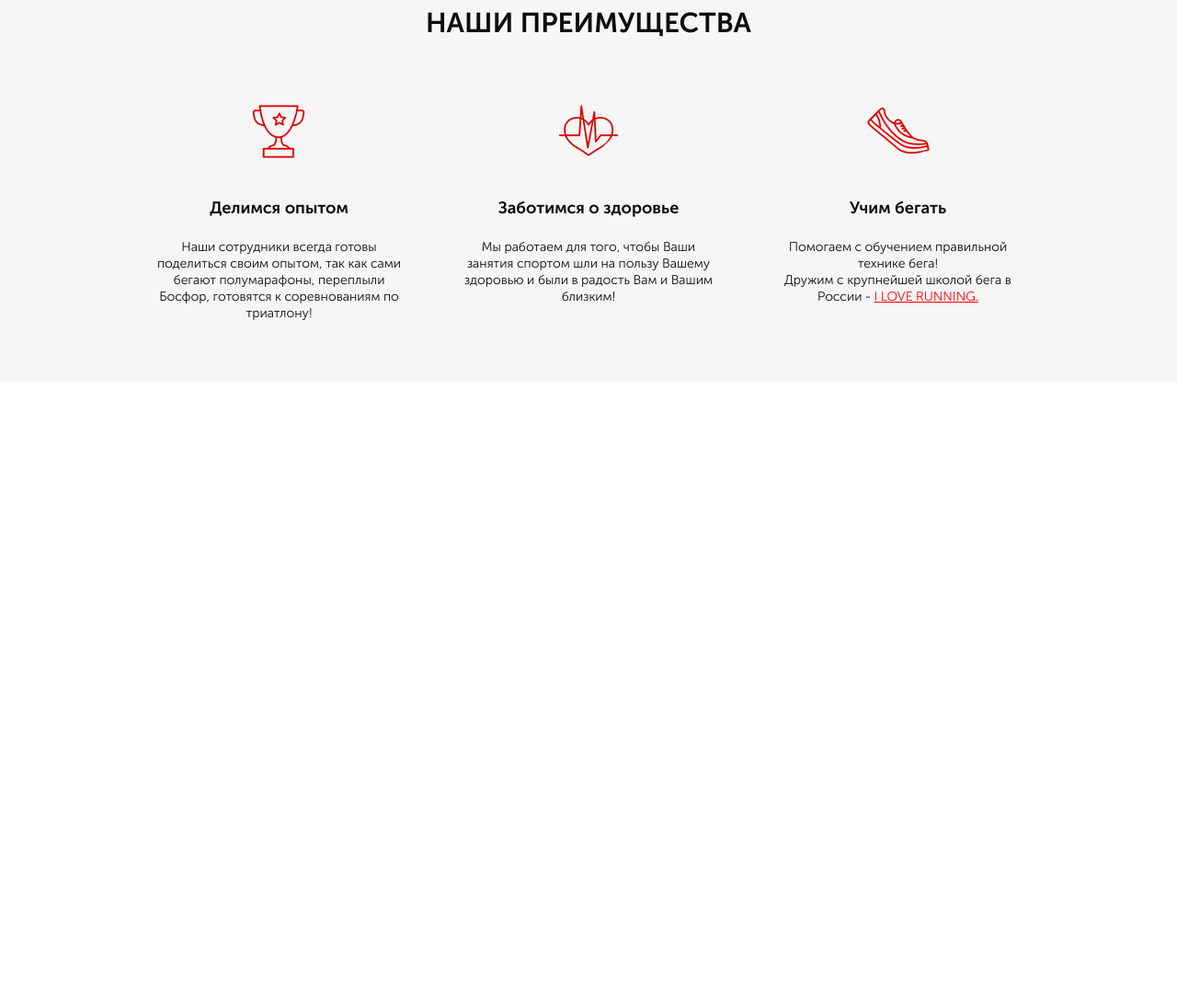
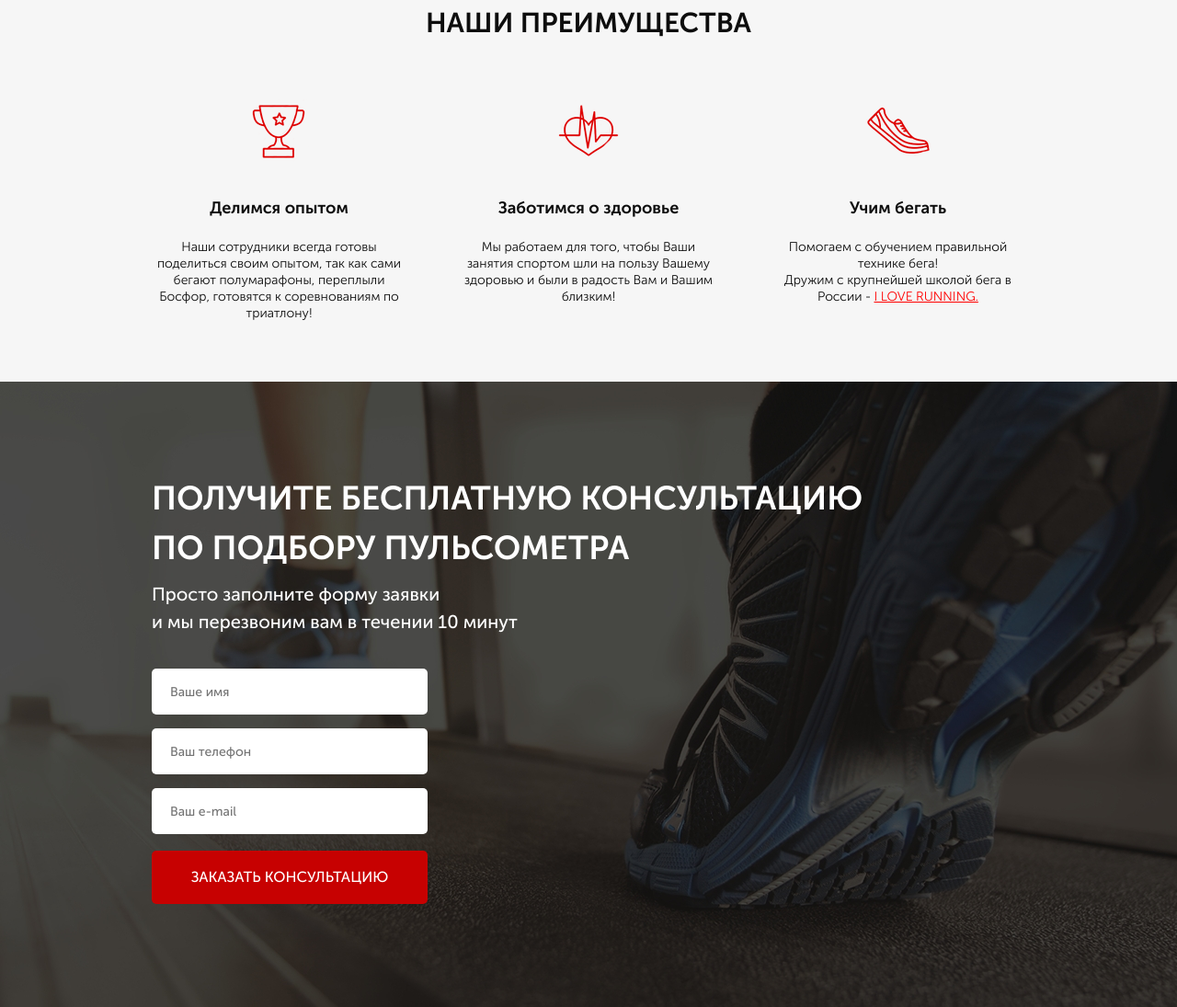
Before and after one commit to mauthendron/Pulse, a website: page src/index.html in a window 1280 px wide. Shown: the part 765-1860 px from the top of the page at 92% size. Before the commit the page ends 1180 px from the top, so only its background shows below. Drawn offline with Linux system fonts and the light colour scheme.

Commit message:
third commit

```diff
--- a/src/index.html
+++ b/src/index.html
@@ -89,6 +89,20 @@
             </div>
         </div>
     </div>
+    <div class="consultation">
+        <div class="container">
+            <h2 class="title title_left">Получите бесплатную консультацию<br> по подбору пульсометра </h2>
+            <div class="consultation__descr">
+                Просто заполните форму заявки<br> и мы перезвоним вам в течении 10 минут
+            </div>
+            <form class="feed-form" action="#">
+                <input name="name" required placeholder="Ваше имя" type="text">
+                <input name="phone" required placeholder="Ваш телефон" type="number">
+                <input name="email" required placeholder="Ваш e-mail" type="email">
+                <button class="button button_submit">заказать кОНСУЛЬТАЦИЮ</button>
+            </form>
+        </div>
+    </div>
 </body>
 
 </html>
--- a/src/sass/blocks/_buttons.scss
+++ b/src/sass/blocks/_buttons.scss
@@ -15,4 +15,9 @@
         font-size: 16px;
         margin-top: 67px;
     }
+    &_submit {
+        width: 100%;
+        height: 58px;
+        font-size: 16px;
+    }
 }
--- /dev/null
+++ b/src/sass/blocks/_consultation.scss
@@ -0,0 +1,13 @@
+.consultation {
+    min-height: 680px;
+    padding: 100px 0 108px 0;
+    background: url('../../img/consultation.jpg') center (center/cover) no-repeat;
+    &__descr {
+        font-weight: 500;
+        font-size: 20px;
+        line-height: 30px;
+        color: #fff;
+        margin-top: 8px;
+        text-align: left;
+    }
+}
--- /dev/null
+++ b/src/sass/blocks/_forms.scss
@@ -0,0 +1,19 @@
+.feed-form {
+    margin-top: 36px;
+    display: flex;
+    flex-direction: column;
+    width: 300px;
+    input {
+        height: 50px;
+        background-color: #ffffff;
+        border-radius: 5px;
+        margin-bottom: 15px;
+        border: none;
+        padding: 0 20px;
+        font-size: 14px;
+        color: #4B4B4B;
+        &:nth-child(3) {
+            margin-bottom: 18px;
+        }
+    }
+}
--- a/src/sass/blocks/_titles.scss
+++ b/src/sass/blocks/_titles.scss
@@ -3,4 +3,10 @@
     font-size: 30px;
     text-align: center;
     color: #0D0D0D;
+    text-transform: uppercase;
+    &_left {
+        font-size: 36px;
+        color: #ffffff;
+        text-align: left;
+    }
 }
--- a/src/sass/style.scss
+++ b/src/sass/style.scss
@@ -13,3 +13,5 @@
 	 @import 'blocks/_buttons';
 	 @import 'blocks/_advantages';
 	 @import 'blocks/_titles';
+	 @import 'blocks/_consultation';
+	 @import 'blocks/_forms';
```
Also changed, not shown: src/css/style.min.css.
